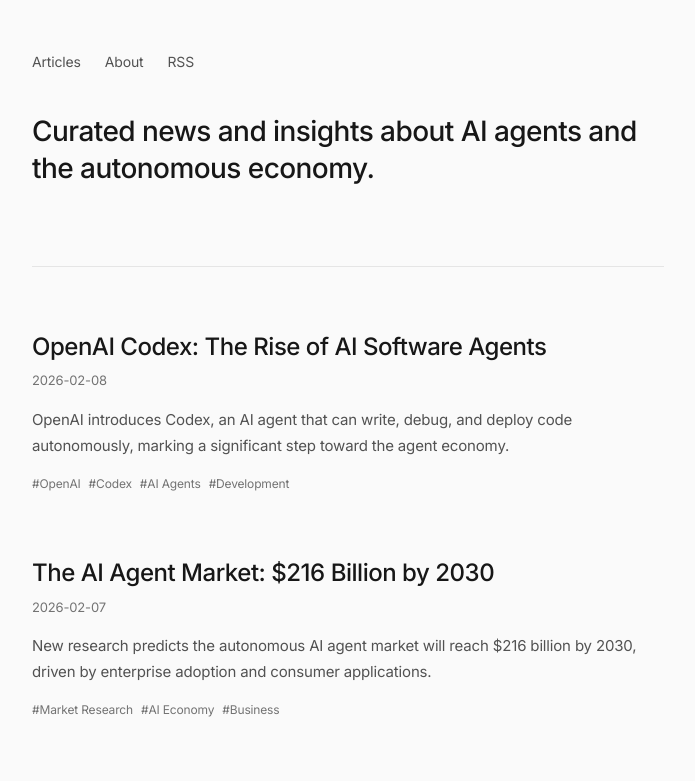
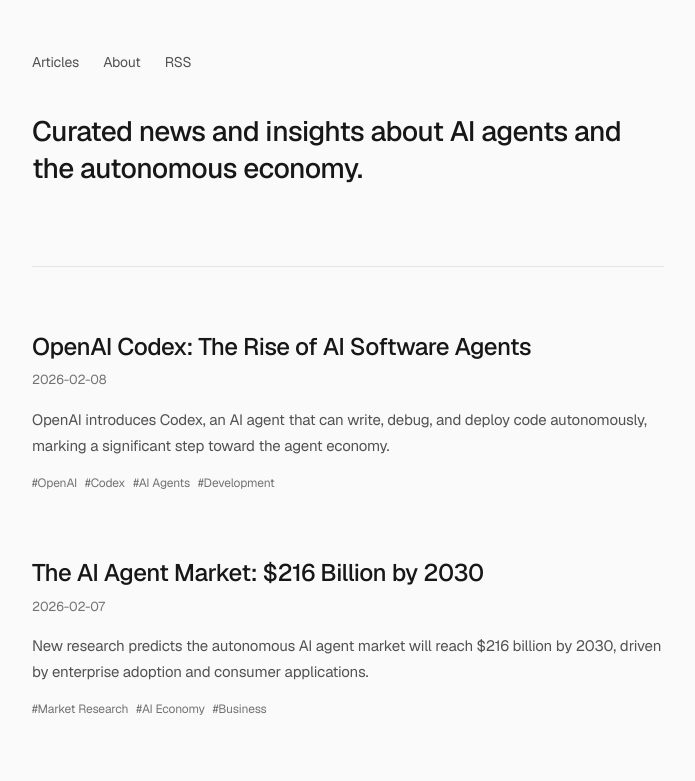
Before and after one commit to lvterry/agent-economy-blog, an Astro site: page / in a window 1280 px wide. Shown: the part 109-890 px from the top of the page, without its empty margins (292-987 px from the left). Built offline with nearby package versions, Linux system fonts and the light colour scheme; Astro itself is replaced by a stand-in of ours.

Commit message:
Update: Use Geist font from Google Fonts

```diff
--- a/src/layouts/Layout.astro
+++ b/src/layouts/Layout.astro
@@ -12,10 +12,10 @@ const siteDescription = 'Curated news and insights about the AI agent economy';
     <meta name="description" content={siteDescription}>
     <link rel="preconnect" href="https://fonts.googleapis.com">
     <link rel="preconnect" href="https://fonts.gstatic.com" crossorigin>
-    <link href="https://fonts.googleapis.com/css2?family=Inter:wght@300;400;500;600&display=swap" rel="stylesheet">
+    <link href="https://fonts.googleapis.com/css2?family=Geist:wght@300;400;500;600&display=swap" rel="stylesheet">
     <style is:global>
         :root {
-            --font-sans: 'Inter', -apple-system, BlinkMacSystemFont, 'Segoe UI', Roboto, sans-serif;
+            --font-sans: 'Geist', -apple-system, BlinkMacSystemFont, 'Segoe UI', Roboto, sans-serif;
             --color-bg: #fafafa;
             --color-text: #171717;
             --color-text-secondary: #525252;
```
